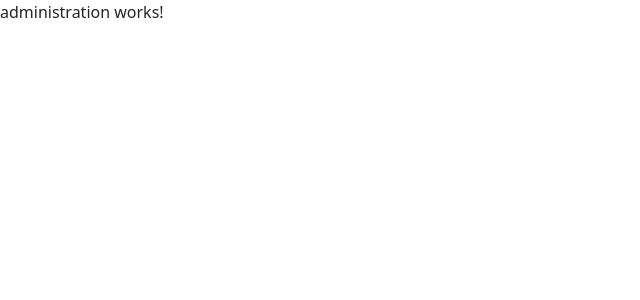
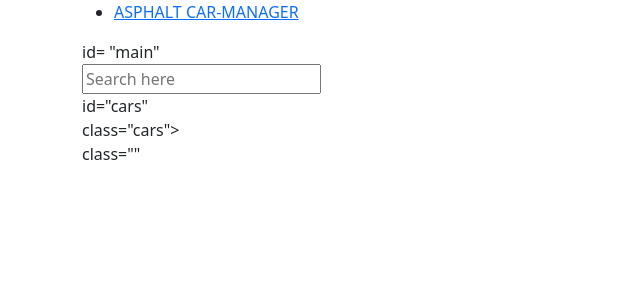
Before and after one commit to DeboBastian/front_taller_mecanico, an Angular app: page /clients in a window 1280 px wide. Shown: the top 300 px of the page, without its empty margins (0-640 px from the left). Built offline with nearby package versions, Linux system fonts and the light colour scheme.

Commit message:
no message

```diff
--- a/src/app/components/administration/administration.component.html
+++ b/src/app/components/administration/administration.component.html
@@ -1 +1,33 @@
-<p>administration works!</p>
+<div class="container">
+    <div class="navigation">
+        <ul>
+            <li>
+                <a href="#">
+
+                    <span class="tittle-company">ASPHALT CAR-MANAGER</span>
+                </a>
+            </li>
+        </ul>
+        <!-- MAIN -->
+        <div> id= "main"
+            <div class="main">
+                <div class="topbar">
+                    <div class="search">
+                        <label for="">
+                            <input type="text" placeholder="Search here">
+                            <i class='bx bx-search-alt'></i>
+                        </label>
+                    </div>
+                </div>
+            </div>
+            <!--CARS-->
+            <div> id="cars"
+                <div> class="cars">
+                    <div> class=""
+                    </div>
+                </div>
+            </div>
+            <!---->
+            <div>
+
+            </div>
--- a/src/app/components/clients/clients.component.html
+++ b/src/app/components/clients/clients.component.html
@@ -1 +1,7 @@
-<p>clients works!</p>
+<button (click)="OnClick()">Pulse</button>
+
+<div class="clients">
+    <div class="clients" *ngFor="let client of clients">
+        <h3>{{ client.name}}</h3>
+    </div>
+</div>
--- a/src/app/components/clients/clients.component.ts
+++ b/src/app/components/clients/clients.component.ts
@@ -1,4 +1,6 @@
 import { Component } from '@angular/core';
+import { ClientsService } from 'src/app/services/clients.service';
+
 
 @Component({
   selector: 'app-clients',
@@ -7,4 +9,33 @@ import { Component } from '@angular/core';
 })
 export class ClientsComponent {
 
+  clients: any[];
+
+  constructor(private ClientsService: ClientsService) {
+    this.clients = [];
+  }
+
+  async ngOnInit() {
+    const response = await this.ClientsService.getAll();
+    console.log(response)
+    this.clients = response;
+  };
+
+
+  async OnClick() {
+    const response = await this.ClientsService.create({
+      id: '1',
+      name: 'Clara',
+      surname: 'Campoamor',
+      email: 'rocacampoCla@gmail.com',
+      phone: '675439831',
+      dni: '18947695L',
+      address: 'Calle La Solana nº 23, Segovia',
+      card_number: 'ES123735135766342194',
+
+    });
+
+    console.log(response);
+
+  }
 }
--- /dev/null
+++ b/src/app/services/clients.service.ts
@@ -0,0 +1,57 @@
+import { HttpClient, HttpHeaders } from '@angular/common/http';
+import { Injectable } from '@angular/core';
+import { firstValueFrom } from 'rxjs';
+import { __values } from 'tslib';
+
+
+@Injectable({
+  providedIn: 'root'
+})
+export class ClientsService {
+
+  private baseUrl: string;
+  constructor(
+    private httpClient: HttpClient
+  ) {
+    this.baseUrl = 'http://localhost:3000/api/users'
+  }
+
+
+
+  getAll() {
+    const options = {
+      headers: new HttpHeaders({
+        'Autorization': localStorage.getItem('token_clients')!
+      })
+    };
+
+    return firstValueFrom(
+      this.httpClient.get<any>(this.baseUrl, options)
+    );
+
+
+  }
+  create(values: {
+    id: string,
+    name: string,
+    surname: string,
+    dni: string,
+    email: string,
+    phone: string,
+    address: string,
+    card_number: string
+  }) {
+
+    const options = {
+      headers: new HttpHeaders({
+        'Authorization': localStorage.getItem('token_clients')!
+      })
+    }
+
+    return firstValueFrom(
+      this.httpClient.post(this.baseUrl, __values, options)
+    );
+
+  }
+
+}
```
